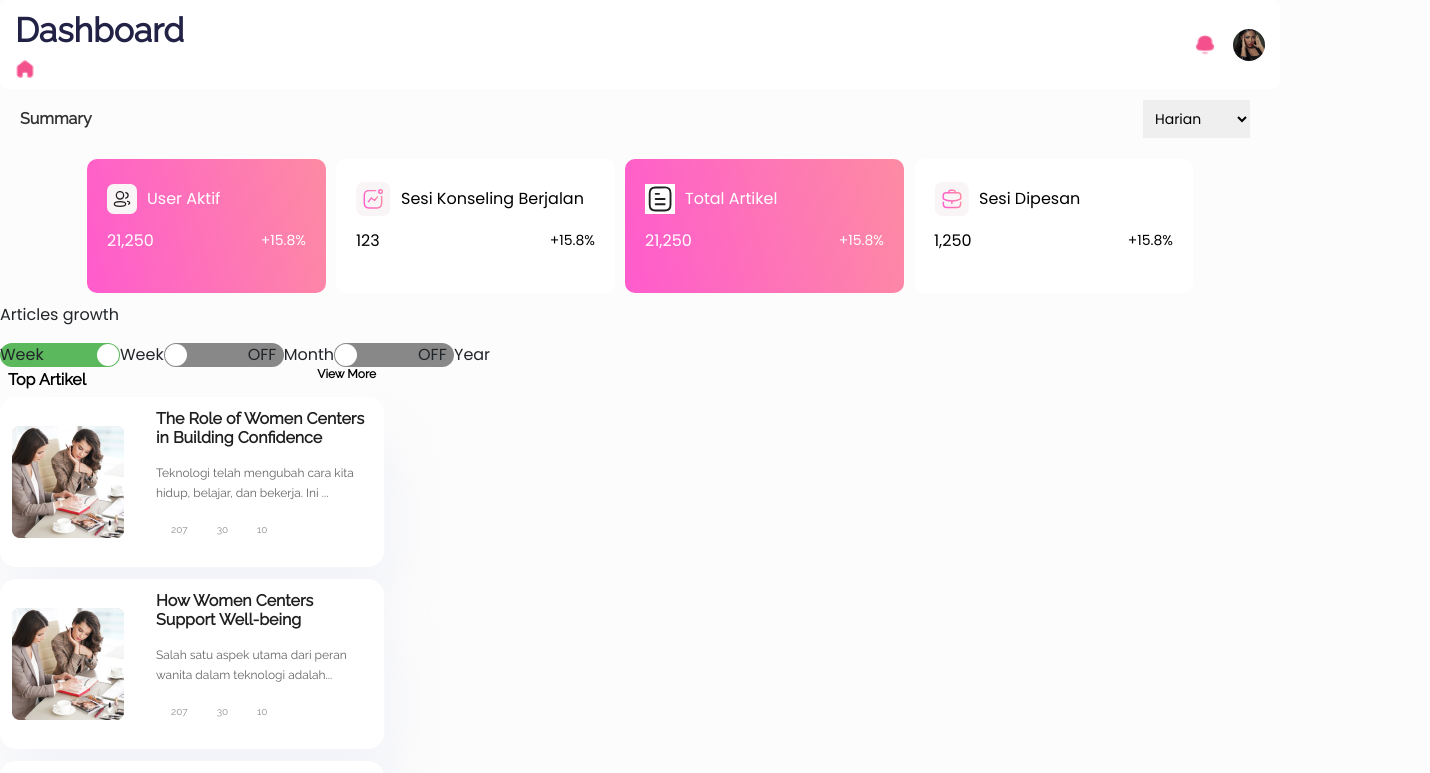
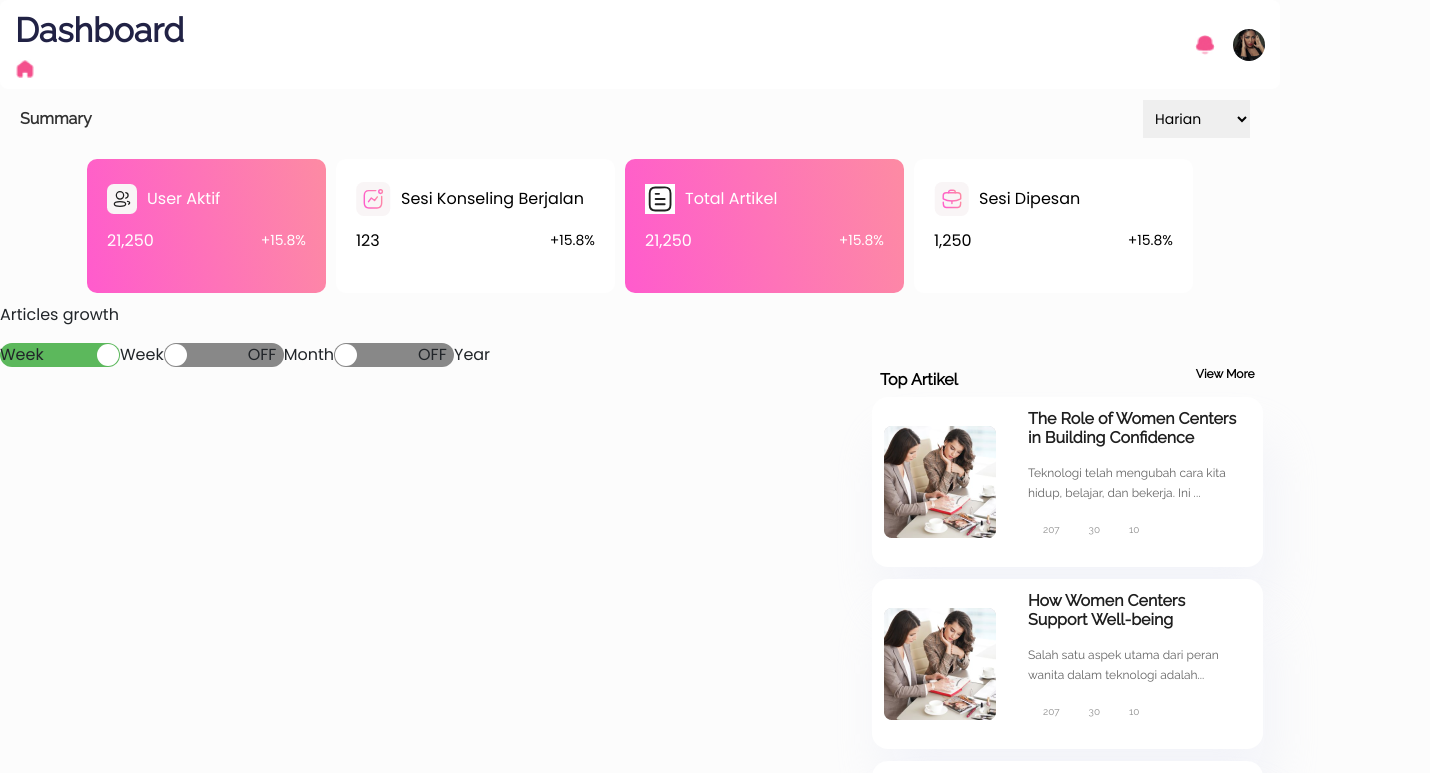
Before and after one commit to Capstone-Tim-14/woman-center-fe, a React (Vite) app in the folder women-center/: page / in a window 1280 px wide. Shown: the top 773 px of the page, 1430 px wide, since content can reach past the window. Built offline with nearby package versions, Linux system fonts and the light colour scheme; some icons are missing.

Commit message:
update layout, klik view more

```diff
--- a/women-center/src/pages/Dashboard.jsx
+++ b/women-center/src/pages/Dashboard.jsx
@@ -13,7 +13,7 @@ const Dashboard = () => {
             <MainBox />
             <SliderTextCombo />
             <Topartikel />
-            {/* <Listartikel /> */}
+            <Listartikel />
         </div>
     );
 }
--- a/women-center/src/styles/top-artikel.css
+++ b/women-center/src/styles/top-artikel.css
@@ -4,7 +4,7 @@
     justify-content: space-between;
     align-items: flex-end;
     align-self: stretch;
-    width: 30%;
+    width: 70%;
 }
 
 .txt-dashboard{
@@ -31,10 +31,15 @@
     gap: 12px;
     flex: 1 0 0;
 }
+
+.all-top-artikel{
+    float: right;
+    margin-right: -150px;
+}
 .show-artikel{
     display: flex;
     padding: 12px;
-    width: 30%;
+    width: 70%;
     align-items: center;
     gap: 32px;
     align-self: stretch;
```
